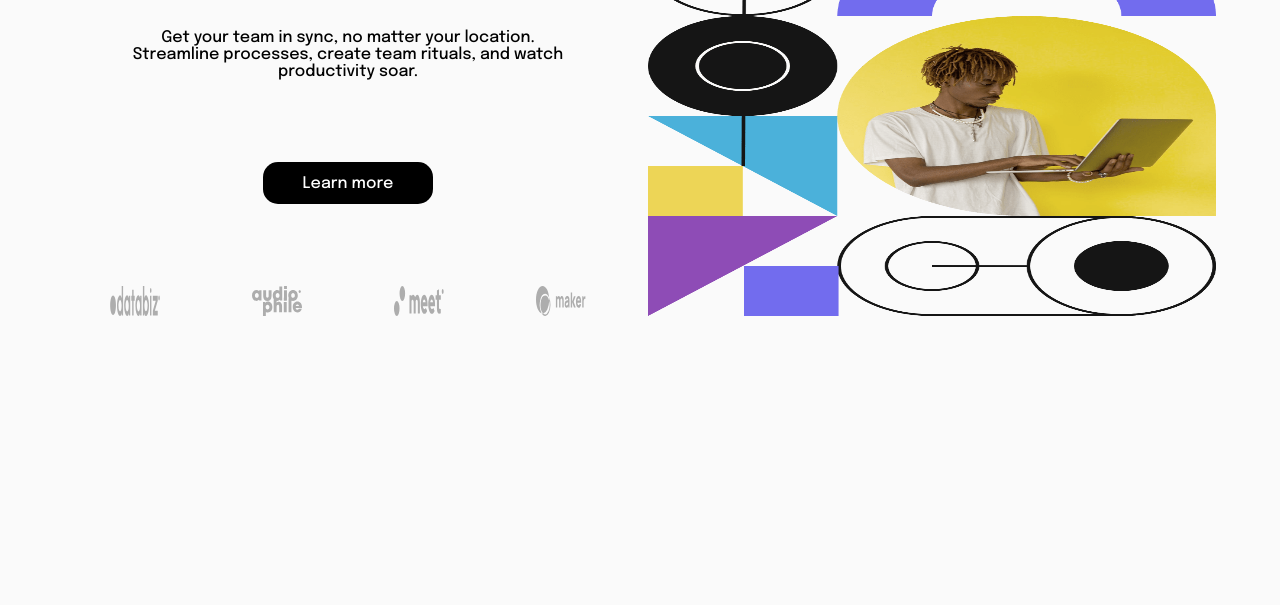
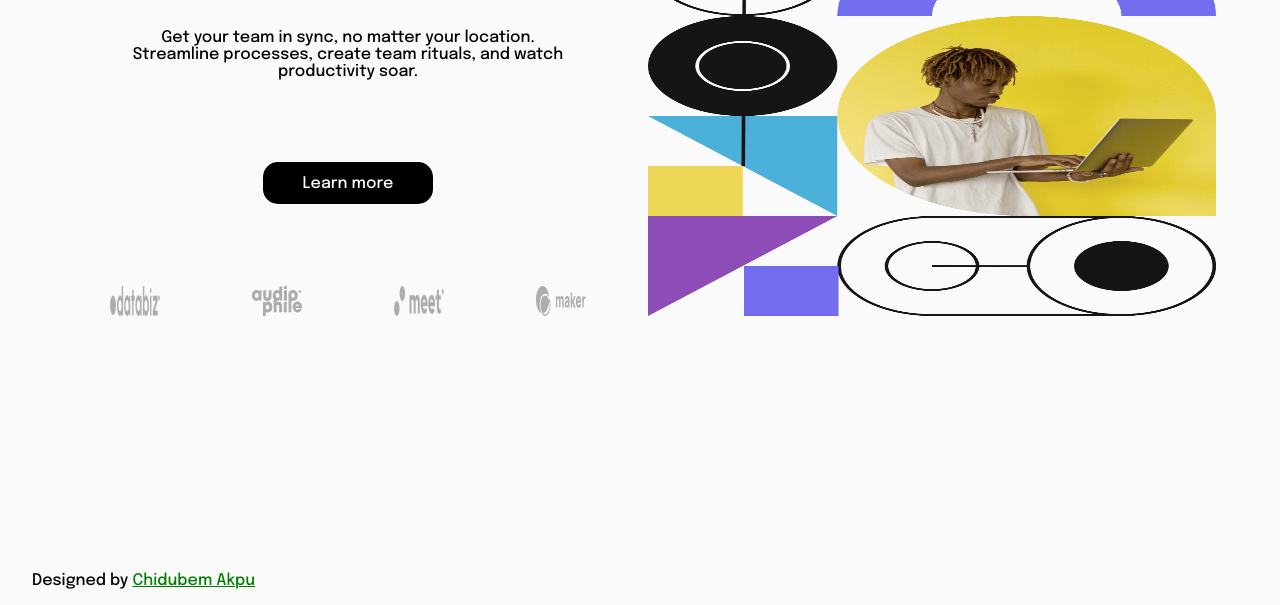
Before and after one commit to ChidubemAkpu/day-7-frontendmentor, a plain HTML site: page index.html in a window 1280 px wide. Shown: the part 284-889 px from the top of the page. Before the commit the page ends 800 px from the top, so only its background shows below. Drawn offline with Linux system fonts and the light colour scheme.

Commit message:
Updated css and html to include footer

```diff
--- a/index.html
+++ b/index.html
@@ -89,5 +89,6 @@
             </div>
         </div>
     </main>
+    <footer>Designed by <a href="https://www.linkedin.com/in/chidubem-akpu?lipi=urn%3Ali%3Apage%3Ad_flagship3_profile_view_base_contact_details%3BjxoeAjLGRxGeSsNcGcey0A%3D%3D" class="my-profile">Chidubem Akpu</a></footer>
 </body>
 </html>
--- a/style.css
+++ b/style.css
@@ -141,6 +141,21 @@ a:hover{
     height: 30px;
     width:50px;
 }
+footer{
+    margin: 10em 2em 1em;;
+}
+.my-profile{
+    padding:0;
+    color: black;
+    background: hsl(0, 0%, 98%);
+    border:0;
+    margin-top: 50px;
+    text-decoration: underline;
+    color:green;
+}
+.my-profile:hover{
+    border:0;
+}
 @media screen and (min-width: 900px) {
     nav{
         display: flex;
```
